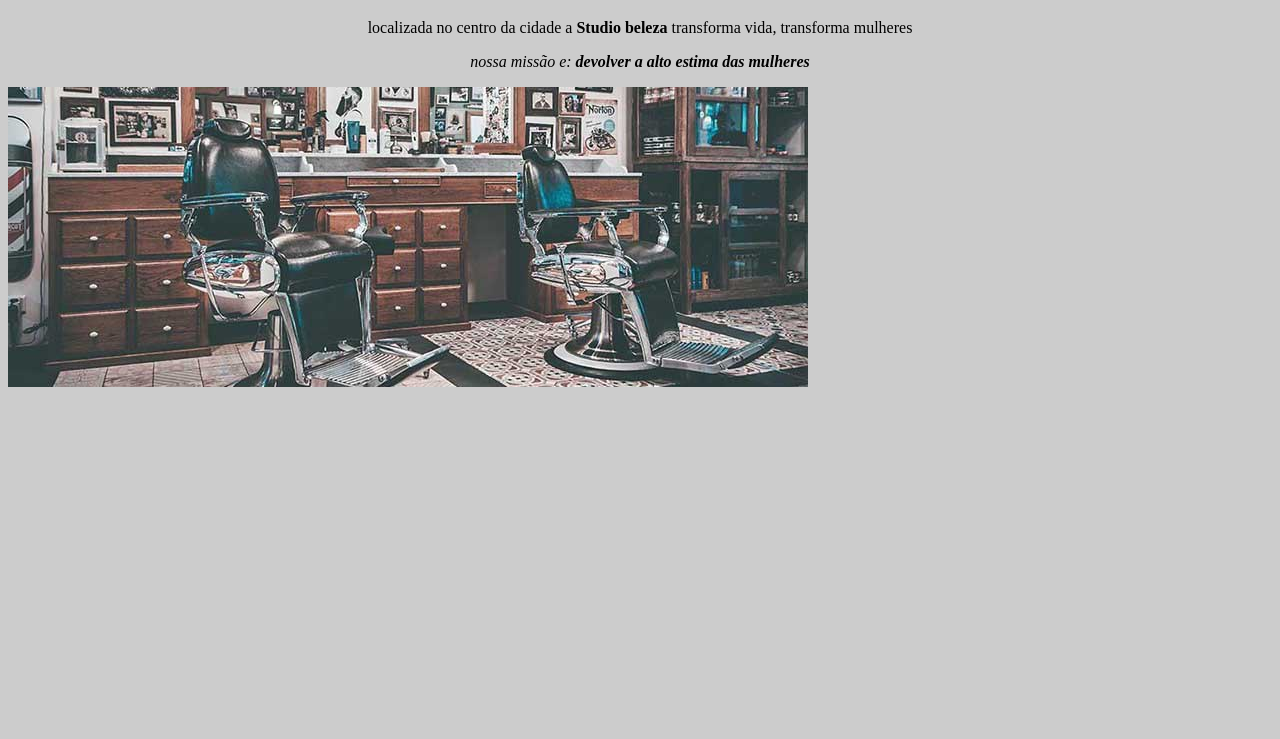
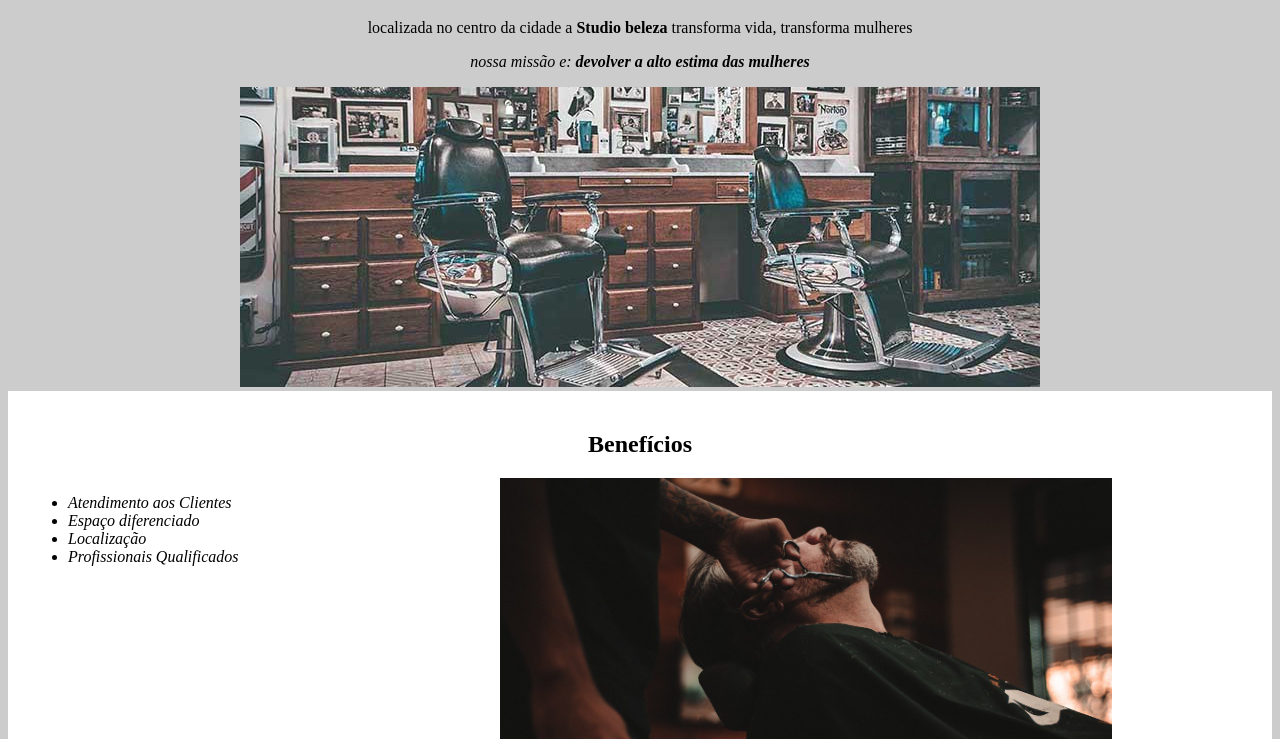
Before and after one commit to Vinicius1b/projetohtml1b, a plain HTML site: page index.html in a window 1280 px wide. Shown: the part 61-800 px from the top of the page. Drawn offline with Linux system fonts and the light colour scheme.

Commit message:
Add files via upload

```diff
--- a/index.html
+++ b/index.html
@@ -8,11 +8,24 @@
     <link rel="stylesheet" href="style.css">
 </head>
 <body>
-    <H1>Studio beleza</H1>
+  <H1>Studio beleza</H1>
     <p>localizada no centro da cidade a <strong> Studio beleza</strong> transforma vida, transforma mulheres</p>
     <p> <em> nossa missão e: <strong> devolver a alto estima das mulheres</strong></em></p>
+<div class="imagem-banner">
+<img src="banner (1).jpg" alt="setor de atendimentos">
+</div>
 
-<img src="banner (1).jpg" alt="setor de atendimentos">
+<div class="beneficios">
+  <h2>Benefícios</h2>
 
+  <ul>
+      <li class="itens">Atendimento aos Clientes</li>
+      <li class="itens">Espaço diferenciado</li>
+      <li class="itens">Localização</li>
+      <li class="itens">Profissionais Qualificados</li>
+  </ul>
+
+  <img src="beneficios.jpg" class="imagembeneficios">
+</div>
 </body>
 </html>
--- a/style.css
+++ b/style.css
@@ -10,3 +10,27 @@ color: #000000;
 H1{
     text-align: center;
 }
+.imagem-banner{
+    text-align: center;
+}
+.itens {
+    font-style: italic;
+}
+
+.beneficios {
+    background: #FFFFFF;
+    padding: 20px;
+}
+
+h2 {
+    text-align: center;
+}
+ul {
+    display: inline-block;
+    vertical-align: top;
+    width: 20%;
+    margin-right: 15%;
+}
+.imagembeneficios {
+    width: 50%;
+}
```
Also changed, not shown: beneficios.jpg (added).
